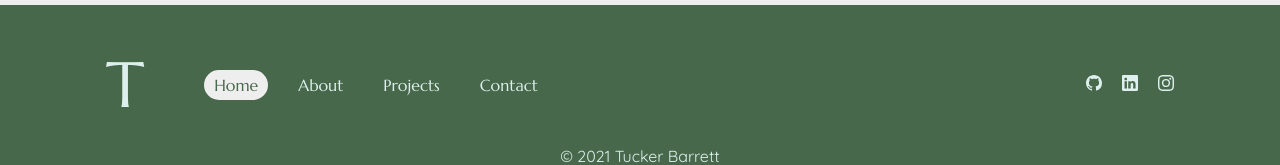
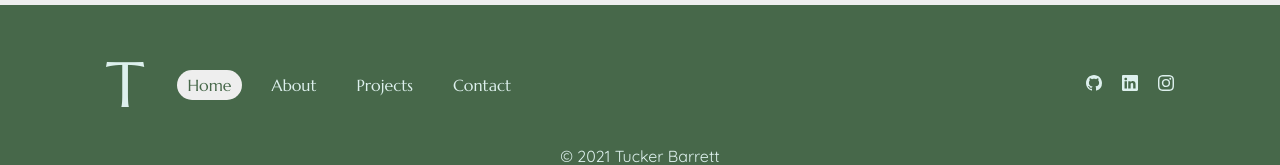
Before and after one commit to GrinninBarrett/react-portfolio-page, a React (Create React App) app: page /#/ in a window 1280 px wide. Shown: the part 1755-1920 px from the top of the page. Built offline with nearby package versions, Linux system fonts and the light colour scheme.

Commit message:
Reverts to hash router again

```diff
--- a/src/App.js
+++ b/src/App.js
@@ -1,5 +1,5 @@
 import React, { useState } from "react";
-import { BrowserRouter as Router, Route } from "react-router-dom";
+import { HashRouter as Router, Route } from "react-router-dom";
 
 import Home from "./pages/Home";
 import About from "./pages/About";
--- a/src/components/Footer.js
+++ b/src/components/Footer.js
@@ -17,48 +17,52 @@ const Footer = () => {
               T
             </Link>
             <div id="footer-nav-links">
-            <ul id="footer-nav-menu" className="flex-item nav-list">
+              <div id="footer-nav-menu" className="flex-item nav-list">
                 <NavLink
                   className="footer-nav-item nav-item link light-link"
-                exact to="/"
+                  exact
+                  to="/"
                   activeStyle={{
                     backgroundColor: "rgb(238, 238, 238)",
-                  color: "#47684a"
+                    color: "#47684a",
                   }}
                 >
                   Home
                 </NavLink>
                 <NavLink
                   className="footer-nav-item nav-item link light-link"
-                exact to="/about"
+                  exact
+                  to="/about"
                   activeStyle={{
                     backgroundColor: "rgb(238, 238, 238)",
-                  color: "#47684a"
+                    color: "#47684a",
                   }}
                 >
                   About
                 </NavLink>
                 <NavLink
                   className="footer-nav-item nav-item link light-link"
-                exact to="/projects"
+                  exact
+                  to="/projects"
                   activeStyle={{
                     backgroundColor: "rgb(238, 238, 238)",
-                  color: "#47684a"
+                    color: "#47684a",
                   }}
                 >
                   Projects
                 </NavLink>
                 <NavLink
                   className="footer-nav-item nav-item link light-link"
-                exact to="/contact"
+                  exact
+                  to="/contact"
                   activeStyle={{
                     backgroundColor: "rgb(238, 238, 238)",
-                  color: "#47684a"
+                    color: "#47684a",
                   }}
                 >
                   Contact
                 </NavLink>
-              </ul>
+              </div>
             </div>
           </div>
           <div id="footer-social-links">
--- a/src/components/Header.js
+++ b/src/components/Header.js
@@ -10,7 +10,7 @@ const Header = () => {
             T
           </Link>
           <div id="nav-links">
-            <ul id="nav-menu" className="flex-item nav-list">
+            <div id="nav-menu" className="flex-item nav-list">
               <NavLink
                 className="main-nav-item nav-item link green-link base-text"
                 exact to="/"
@@ -51,7 +51,7 @@ const Header = () => {
               >
                 Contact
               </NavLink>
-            </ul>
+            </div>
           </div>
         </nav>
       </div>
```
Lines whose indentation alone changed are shown as unchanged.
